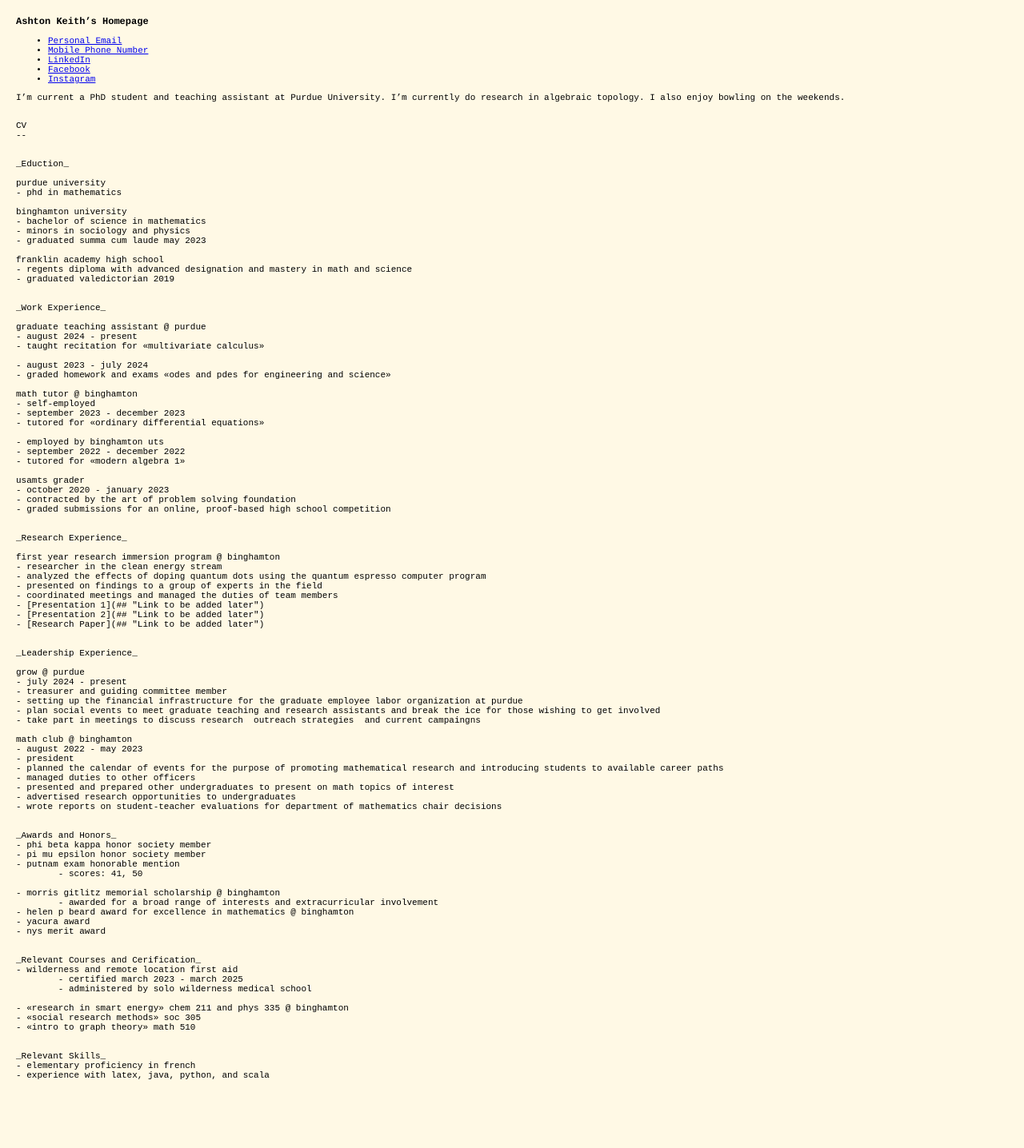
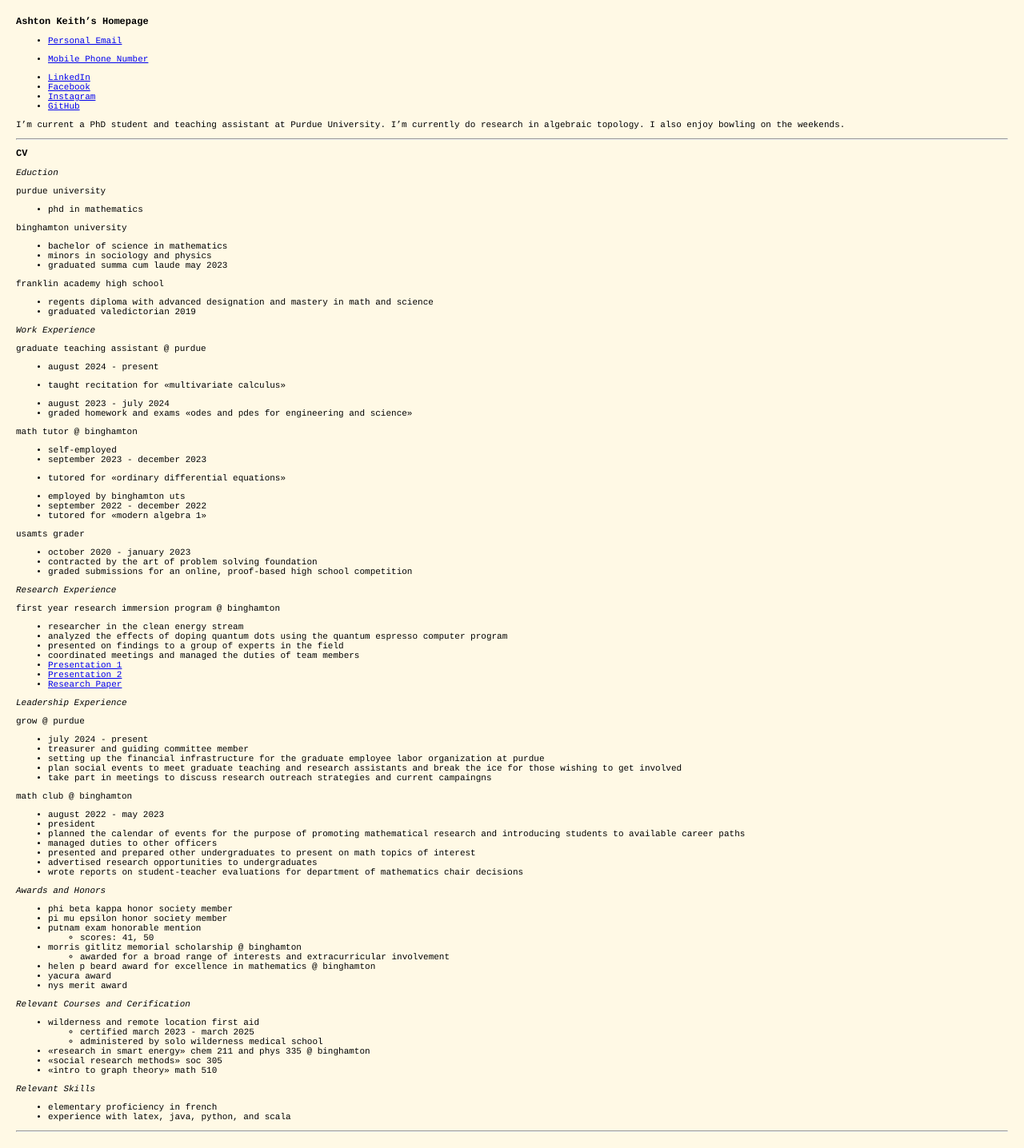
Before and after one commit to AshtonKeith/site, a Jekyll site: the page built from main.md, in a window 1280 px wide. Shown: the whole page at 80% size. Built offline with Jekyll 4.4.1, drawn with Linux system fonts in a browser that asks for light colours; before the commit the page ends 1383 px from its top, so only the background shows below that.

Commit message:
Commit 11

```diff
--- a/main.md
+++ b/main.md
@@ -9,13 +9,15 @@ Ashton Keith's Homepage
 
 - [Personal Email](mailto:xxphignewtonxx@gmail.com "xxphignewtonxx@gmail.com")
 - [Mobile Phone Number](## "+1 (518) 521-7606. Please text, don't call.")
+
 - [LinkedIn](https://www.linkedin.com/in/ashton-keith-2b7937198)
 - [Facebook](https://www.facebook.com/ashton.keith.9/)
 - [Instagram](https://www.instagram.com/phignewton1/)
+- [GitHub](https://github.com/AshtonKeith)
 
 I'm current a PhD student and teaching assistant at Purdue University. I'm currently do research in algebraic topology. I also enjoy bowling on the weekends.
 
-~~~~~~~~~~~~~~~~~~~~~~~~~~~~~~~~~~~~~~~~~~~~~~~~~~~~~~~~~~~~~~~~~~~~~~~~~~~~~~~~~~~~~~~~~~~~~~~~~~~~~~
+---
 
 CV
 --
@@ -118,4 +120,4 @@ _Relevant Skills_
 - elementary proficiency in french
 - experience with latex, java, python, and scala
 
-~~~~~~~~~~~~~~~~~~~~~~~~~~~~~~~~~~~~~~~~~~~~~~~~~~~~~~~~~~~~~~~~~~~~~~~~~~~~~~~~~~~~~~~~~~~~~~~~~~~~~~
+---
```
